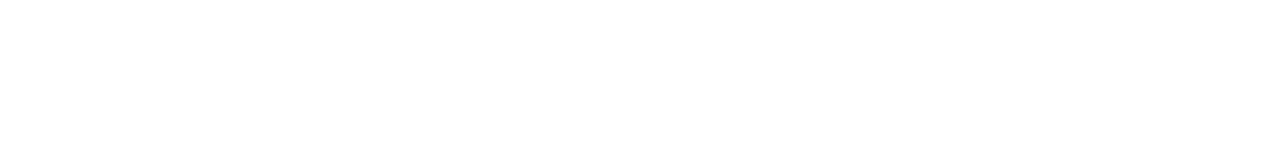
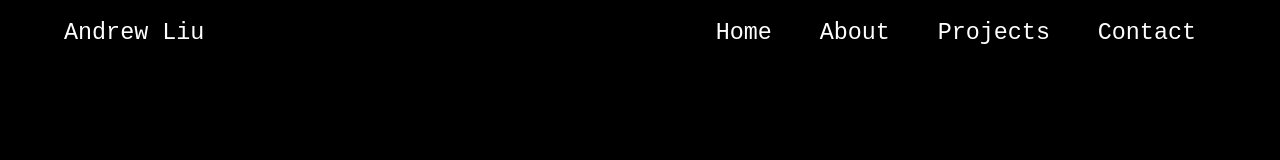
Before and after one commit to andrewliu04/web-portfolio, a plain HTML site: page index.html in a window 1280 px wide. Drawn offline with Linux system fonts and the light colour scheme; a web font is replaced by a local one.

Commit message:
Create navbar

```diff
--- a/index.html
+++ b/index.html
@@ -1,12 +1,24 @@
 <!DOCTYPE html>
 <html lang="en">
 <head>
-    <meta charset="UTF-8">
-    <meta name="viewport" content="width=device-width, initial-scale=1.0">
-    <title>Andrew Liu</title>
-    <link rel="icon" type="image/png" href="/images/favicon-32x32.png">
+  <meta charset="UTF-8">
+  <meta name="viewport" content="width=device-width, initial-scale=1.0">
+  <link href="https://fonts.cdnfonts.com/css/cascadia-code" rel="stylesheet">
+  <title>Andrew Liu</title>
+  <link rel="stylesheet" href="style.css">
+  <link rel="icon" type="image/png" href="/images/favicon-32x32.png">
 </head>
 <body>
-
+    <div class="navbar">
+      <nav>
+        <button id="name">Andrew Liu</button>
+        <ul>
+          <li><a href="#">Home</a></li>
+          <li><a href="#">About</a></li>
+          <li><a href="#">Projects</a></li>
+          <li><a href="#">Contact</a></li>
+        </ul>
+      </nav>
+    </div>
 </body>
 </html>
--- a/style.css
+++ b/style.css
@@ -0,0 +1,39 @@
+* {
+    margin: 0;
+    padding: 0;
+    font-family: monospace;
+    background: black;
+}
+
+.navbar {
+    padding: 10px 5%;
+}
+
+nav {
+    display: flex;
+    align-items: center;
+    justify-content: space-between;
+    flex-wrap: wrap;
+}
+
+nav ul li {
+    display: inline-block;
+    margin: 10px 20px;
+}
+
+nav ul li a {
+    color:white;
+    text-decoration: none;
+    font-size: 1.8rem;
+}
+
+nav ul li a:hover {
+    text-decoration: underline;
+}
+
+nav button {
+    color:white;
+    border: none;
+    background: none;
+    font-size: 1.8rem;
+}
```
